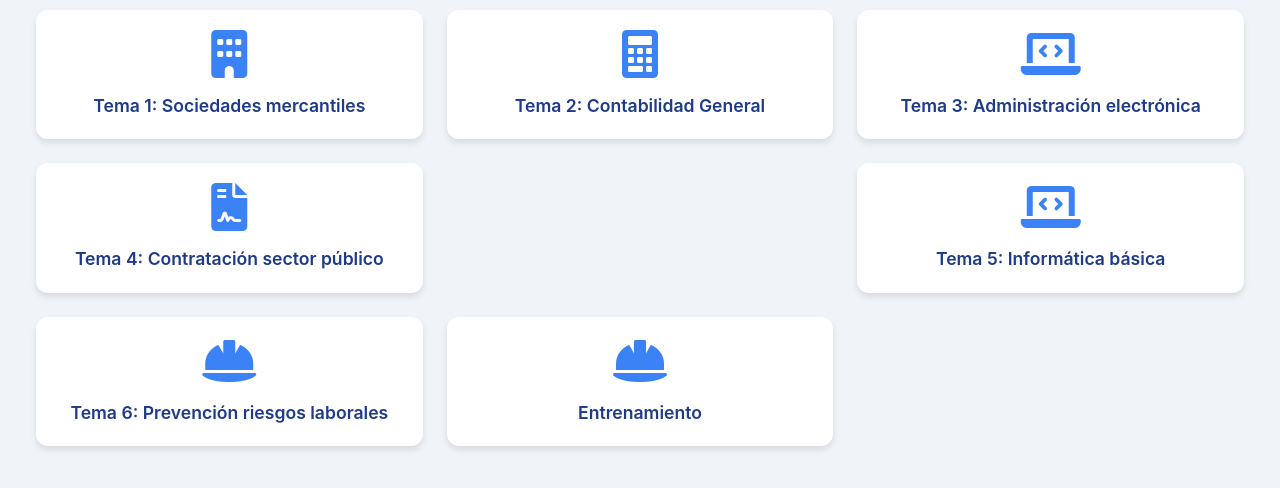
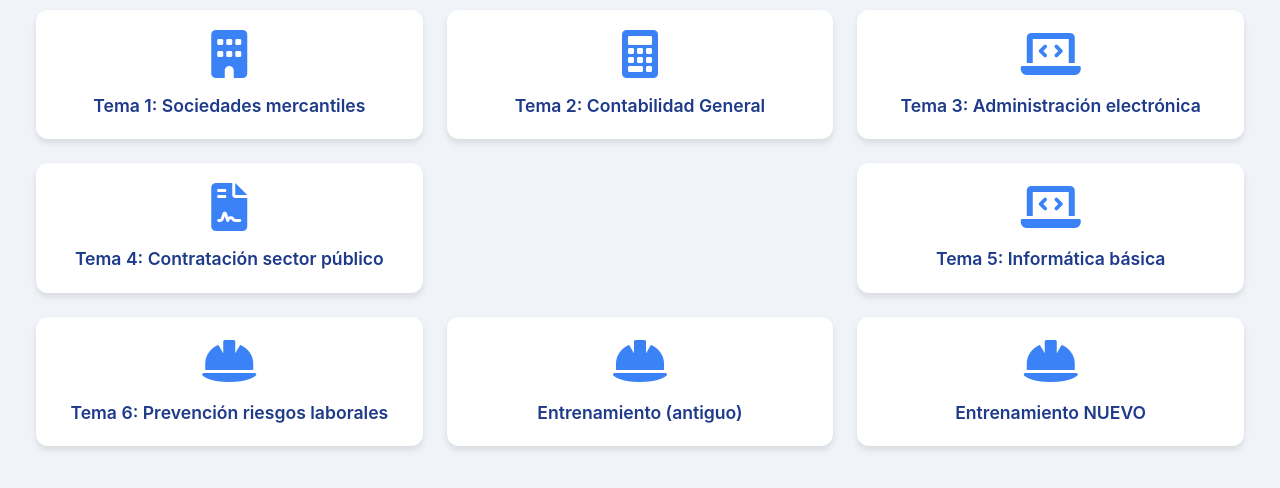
Before and after one commit to guangle/verofinanciero, a plain HTML site: page index.html in a window 1280 px wide. Shown: the part 206-694 px from the top of the page. Drawn offline with nearby package versions, Linux system fonts and the light colour scheme.

Commit message:
Update index.html

```diff
--- a/index.html
+++ b/index.html
@@ -93,7 +93,13 @@
 
             <div class="link-box">
                 <a href="entrenamiento.html">
-                    <i class="fas fa-helmet-safety"></i> <span>Entrenamiento</span>
+                    <i class="fas fa-helmet-safety"></i> <span>Entrenamiento (antiguo)</span>
+                </a>
+            </div>
+
+            <div class="link-box">
+                <a href="entrenamiento2.html">
+                    <i class="fas fa-helmet-safety"></i> <span>Entrenamiento NUEVO</span>
                 </a>
             </div>
 
```
